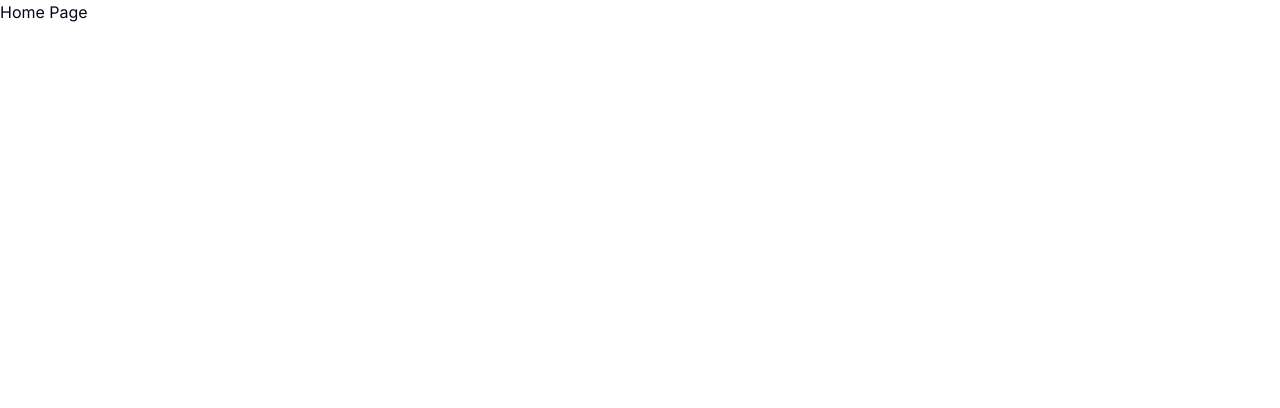
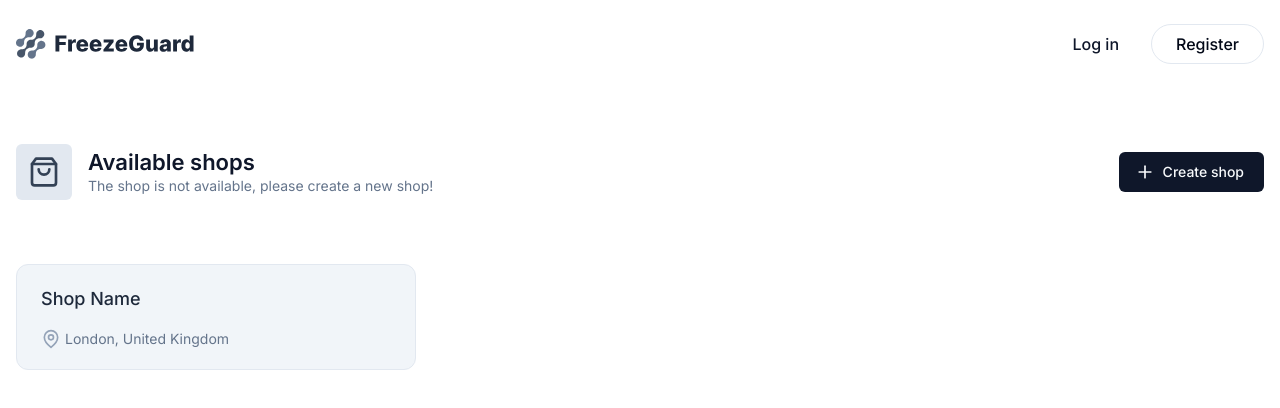
Before and after one commit to imvinojanv/freezeguard-record-keeping-app, a Next.js app: page / in a window 1280 px wide. Shown: the top 408 px of the page. Built offline with nearby package versions, Linux system fonts and the light colour scheme; no server answers.

Commit message:
Home page designed

```diff
--- a/app/page.tsx
+++ b/app/page.tsx
@@ -1,7 +1,52 @@
-import Image from "next/image";
+import { ExternalLink, MapPin, Plus, ShoppingBag, ThermometerSnowflake } from "lucide-react";
+
+import HomeNavbar from "@/components/home-navbar";
+import { Button } from "@/components/ui/button";
+import Link from "next/link";
 
 export default function Home() {
   return (
-    <div>Home Page</div>
+    <section className="w-full h-full">
+      <HomeNavbar />
+
+      <div className="px-4 mt-16 md:mt-20 mx-auto max-w-screen-xl">
+        <div className="w-full flex flex-row gap-3 justify-between items-start">
+          <div className="flex items-center gap-x-4">
+            <div className="bg-slate-200 p-3 w-fit rounded-md max-lg:hidden">
+              <ShoppingBag className="h-8 w-8 text-slate-700" />
+            </div>
+            <div>
+              <h2 className="text-xl md:text-[22px] font-semibold text-slate-900">Available shops</h2>
+              <p className="text-sm text-slate-500">
+                The shop is not available, please create a new shop!
+              </p>
+            </div>
+          </div>
+          <Link href='/create-shop'>
+            <Button
+              className="mt-2 flex gap-2 pr-5"
+            >
+              <Plus className="w-5 h-5" />
+              Create shop
+            </Button>
+          </Link>
+        </div>
+
+        <div className="w-full mt-16 grid grid-cols-1 md:grid-cols-2 lg:grid-cols-3 gap-6">
+          <Link href=''>
+            <div className="group flex flex-col px-6 py-5 gap-4 bg-slate-100 rounded-xl border hover:border-slate-400">
+              <div className="flex flex-row justify-between items-center">
+                <h2 className="text-slate-800 text-lg font-medium">Shop Name</h2>
+                <ExternalLink className="w-5 h-5 text-slate-600 opacity-0 group-hover:opacity-100" />
+              </div>
+              <div className="flex flex-row gap-1 items-center">
+                <MapPin className="w-5 h-5 text-slate-400" />
+                <p className="text-slate-500 text-sm">London, United Kingdom</p>
+              </div>
+            </div>
+          </Link>
+        </div>
+      </div>
+    </section>
   );
 }
--- /dev/null
+++ b/components/home-navbar.tsx
@@ -0,0 +1,51 @@
+import Image from "next/image";
+import Link from "next/link";
+import { UserButton, auth } from "@clerk/nextjs";
+
+import { Button } from "./ui/button";
+
+
+const HomeNavbar = () => {
+    const { userId } = auth();
+
+    return (
+        <nav className="mt-4 md:mt-6 mx-auto max-w-screen-xl">
+            <div className="px-4 flex flex-row justify-between items-center">
+                <div className="flex justify-center">
+                    <Image
+                        src='/logo.svg'
+                        alt="logo"
+                        height={180}
+                        width={180}
+                    />
+                </div>
+                {!userId ? (
+                    <div className="flex gap-2">
+                        <Link href='/sign-in'>
+                            <Button
+                                variant='link'
+                                className="rounded-full px-6 text-base hover:opacity-75"
+                            >
+                                Log in
+                            </Button>
+                        </Link>
+                        <Link href='/sign-up'>
+                            <Button
+                                variant='outline'
+                                className="rounded-full px-6 text-base"
+                            >
+                                Register
+                            </Button>
+                        </Link>
+                    </div>
+                ) : (
+                    <div className="border-4 rounded-full">
+                        <UserButton afterSignOutUrl="/" />
+                    </div>
+                )}
+            </div>
+        </nav>
+    )
+}
+
+export default HomeNavbar
```
